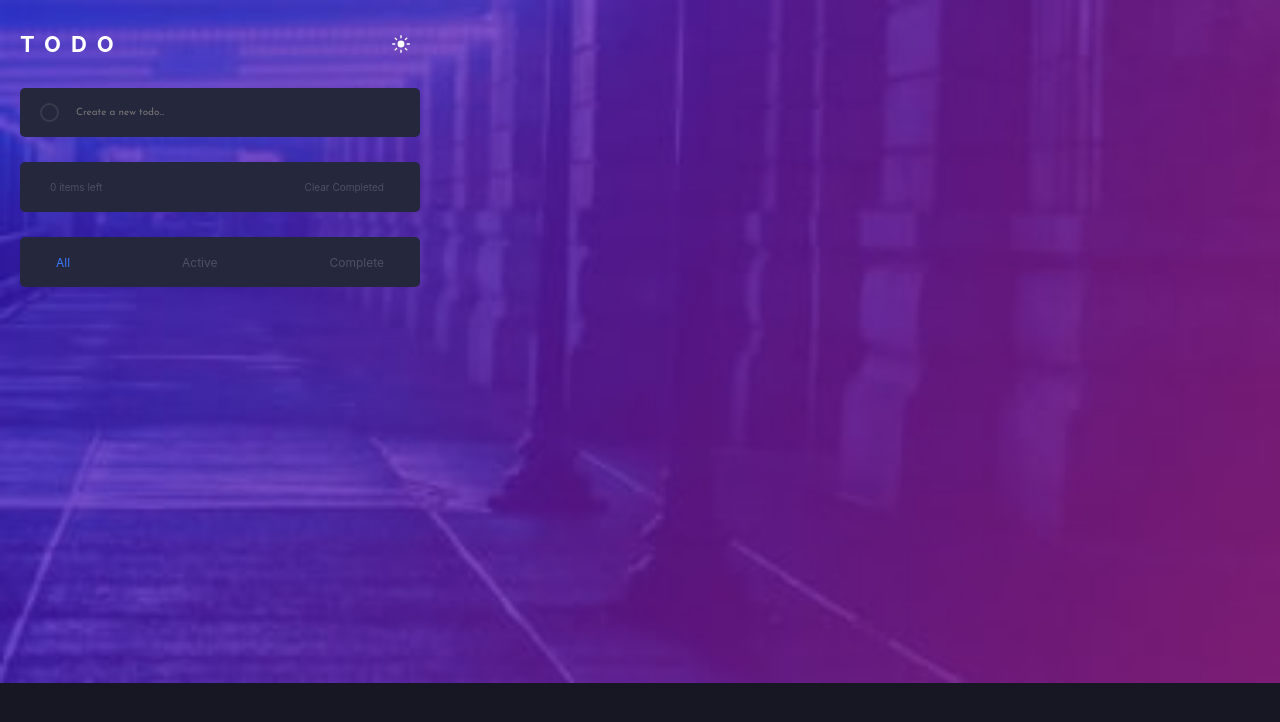
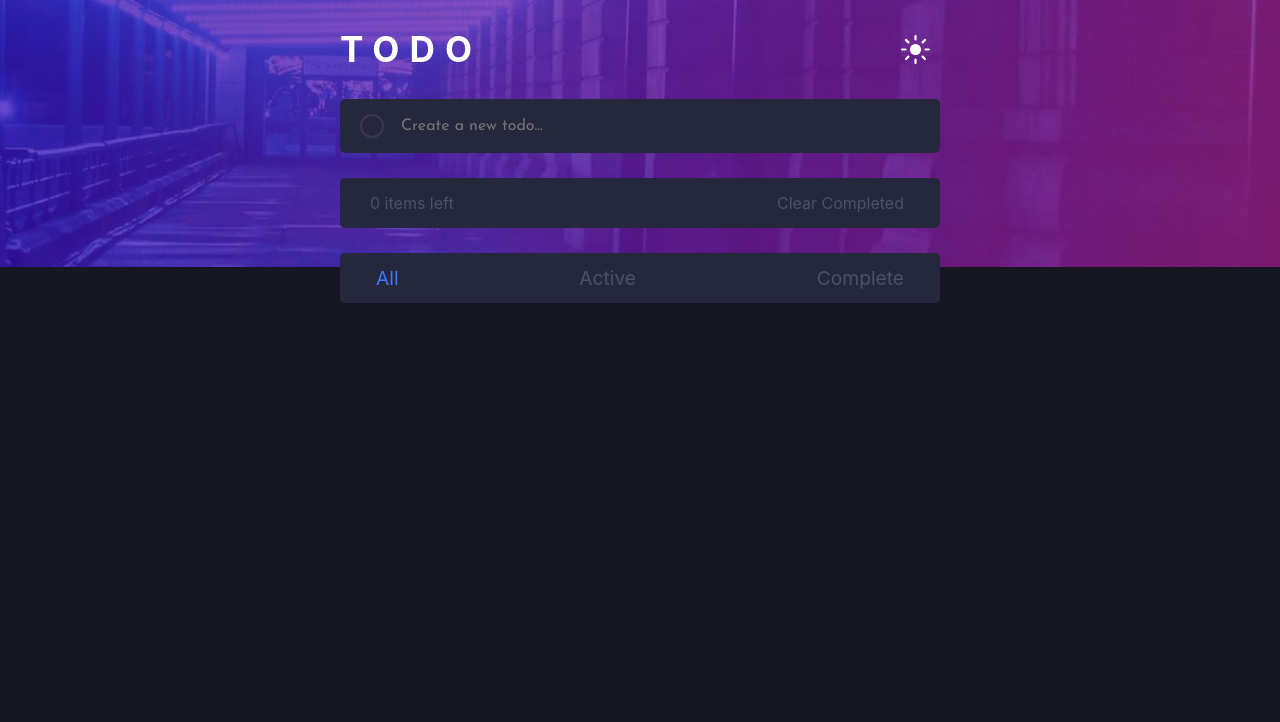
Before and after one commit to Hazipan/todo-app, a React (Create React App) app: page / in a window 1280 px wide. Shown: the top 722 px of the page. Built offline with nearby package versions, Linux system fonts and the light colour scheme.

Commit message:
Responsive design
- Made it so that the app is responsive to screen widths

```diff
--- a/src/App.css
+++ b/src/App.css
@@ -13,6 +13,7 @@ html {
   --background: hsl(236, 33%, 92%);
   --todo-background: hsl(0, 0%, 98%);
   --background-image: url('./images/bg-mobile-light.jpg');
+  --big-background: url('./images/bg-desktop-light.jpg');
   --font-color: hsl(235, 19%, 35%);
   --check-bubble: hsl(233, 11%, 84%);
   --line-color: hsl(233, 11%, 84%);
@@ -24,6 +25,7 @@ html {
   --background: hsl(235, 21%, 11%);
   --todo-background: hsl(235, 24%, 19%);
   --background-image: url('./images/bg-mobile-dark.jpg');
+  --big-background: url('./images/bg-desktop-dark.jpg');
   --font-color: hsl(234, 39%, 85%);
   --check-bubble: hsl(237, 14%, 26%);
   --line-color: hsl(233, 14%, 35%);
@@ -38,11 +40,15 @@ html {
   background-size: 100%;
   width: 100%;
   min-height: 100vh;
+  display: flex;
+  flex-direction: column;
+  justify-content: flex-start;
+  align-items: center;
 }
 
 main {
   margin: 0 20px;
-  max-width: 400px;
+  max-width: 600px;
 }
 
 header {
@@ -54,7 +60,7 @@ header {
 
 .title {
   margin: 0;
-  letter-spacing: 1rem;
+  letter-spacing: 10px;
   font-size: 2.2rem;
   color: white;
 }
@@ -71,6 +77,8 @@ header {
   display: flex;
   justify-content: flex-start;
   margin-bottom: 25px;
+  width: 80vw;
+  max-width: 600px;
 }
 
 .checkBubble {
@@ -204,3 +212,24 @@ header {
 .filterContainer .active {
   color: var(--hover-color);
 }
+
+@media(min-width: 768px) {
+  html {
+    font-size: 16px;
+  }
+
+  .app {
+    background-image: var(--big-background);
+  }
+
+  .checkBubble {
+    width: 20px;
+    height: 20px;
+  }
+
+  .remove {
+    padding-right: 20px;
+    height: 15px;
+    width: auto;
+  }
+}
```
